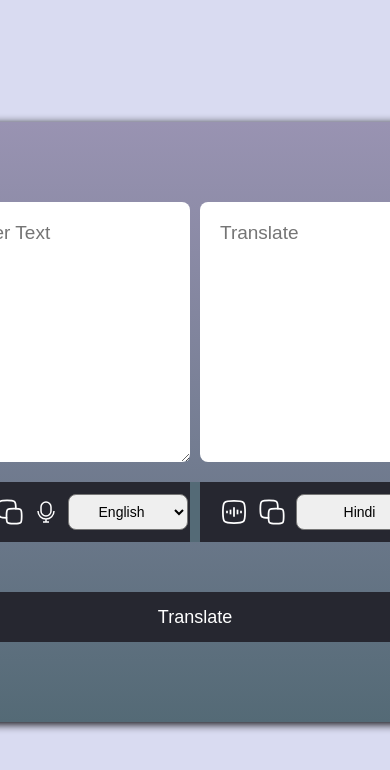
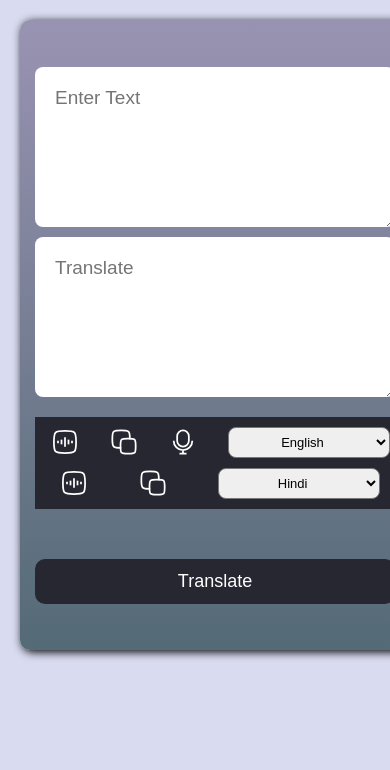
Before and after one commit to Ayushpal8543/Language-Translator, a plain HTML site: page index.html in a window 390 px wide. Shown: the top 770 px of the page. Drawn offline with Linux system fonts and the light colour scheme.

Commit message:
Update style.css

```diff
--- a/style.css
+++ b/style.css
@@ -1,141 +1,3 @@
-/*{
-    margin: 0;
-    padding: 0;
-    font-family: "poppins", sans-serif;
-}
-body{
-    background-color:#d9dbf1;
-    width: 100vw;
-    height: 100vh;
-    display: flex;
-    align-items: center;
-    justify-content: center;
-
-}
-.container{
-    width: 650px;
-    height: 600px;
-    background: linear-gradient(to top,#546a76,#9993B2);
-    display: flex;
-    align-items: center;
-    justify-content: center;
-    flex-direction: column;
-    box-shadow: 2px 2px 10px;
-    border-radius: 10px;
-    border: none;
-
-}
-.Text{
-    width: 100%;
-    height: 260px;
-    display: flex;
-    align-items: center;
-    justify-content: center;
-    gap: 10px;
-    overflow: hidden;
-}
-#fromLang{
-    width: 100%;
-    height: 260px;
-    margin-left: 7px;
-    color: black;
-    background-color: #ffff;
-    font-size: 19px;
-    padding: 20px;
-    box-sizing: border-box;
-    border: none;
-    border-radius: 8px;
-}
-#toLang{
-    width: 100%;
-    height: 260px;
-    margin-right: 7px;
-    color: black;
-    background-color: #ffff;
-    font-size: 19px;
-    padding: 20px;
-    box-sizing: border-box;
-    border: none;
-    border-radius: 8px;
-}
-.selectArea{
-    width: 100%;
-    height: 60px;
-    display: flex;
-    align-items: center;
-    justify-content: space-between;
-    background-color: #262730;
-    margin-top: 20px;
-}
-.slt1{
-    width: 50%;
-    height: 100%;
-    display: flex;
-    align-items: center;
-    justify-content: center;
-    gap: 20px;
-    border-right: 5px solid #546a76;
-    border-radius: 5px;
-
-}
-.slt2{
-    width: 50%;
-    height: 100%;
-    display: flex;
-    align-items: center;
-    justify-content: center;
-    gap: 20px;
-    border-left: 5px solid #546a76;
-    border-radius: 5px;
-
-}
-#fselect{
-    padding: 10px 40px 10px 40px;
-    box-sizing: border-box;
-    font-size: 15px;
-    border:none;
-    border-radius: 10px;
-    cursor: pointer;
-}
-#sselect{
-    padding: 10px 40px 10px 40px;
-    box-sizing: border-box;
-    font-size: 15px;
-    border:none;
-    border-radius: 10px;
-    cursor: pointer;
-}
-#transfer{
-    width: 500px;
-    height: 50px;
-    background-color: #262730;
-    margin-top: 50px;
-    color: #fff;
-    font-size: 18px;
-    border: none;
-    border-radius: 10px;
-}
-.speak, .copy {
-    width: 28px;
-    cursor: pointer;
-    transition: 0.2s ease;
-}
-
-/* ✨ Hover effect *
-.speak:hover, .copy:hover {
-    transform: scale(1.2);
-    filter: brightness(1.4);
-}
-#transfer {
-    transition: 0.3s ease;
-    cursor: pointer;
-}
-
-#transfer:hover {
-    background-color: #3b3c46;
-    transform: scale(1.05);
-    box-shadow: 0 0 12px rgba(255,255,255,0.4);
-}*/
 *{
     margin: 0;
     padding: 0;
@@ -268,3 +130,62 @@ body{
     transform: scale(1.2);
     filter: brightness(1.4);
 }
+.mic.listening{
+    filter: brightness(2);
+    transform: scale(1.3);
+}
+.speak, .copy, .mic{
+    width: 28px;
+    cursor: pointer;
+    transition: 0.2s;
+}
+.speak:hover, .copy:hover{
+    transform: scale(1.2);
+}
+
+/* Mobile Responsive Design */
+@media (max-width: 768px){
+    body{
+        height: auto;
+        padding: 20px;
+    }
+
+    .container{
+        width: 100%;
+        padding: 15px;
+    }
+
+    .Text{
+        flex-direction: column;
+        height: auto;
+    }
+
+    #fromLang,#toLang{
+        height: 160px;
+    }
+
+    .selectArea{
+        flex-direction: column;
+        height: auto;
+        padding: 10px 0;
+        gap: 10px;
+    }
+
+    .slt1, .slt2{
+        width: 100%;
+        border: none;
+        justify-content: space-around;
+        gap: 10px;
+    }
+
+    #fselect,#sselect{
+        width: 45%;
+        font-size: 13px;
+        padding: 6px;
+    }
+
+    #transfer{
+        width: 100%;
+        height: 45px;
+    }
+}
```
